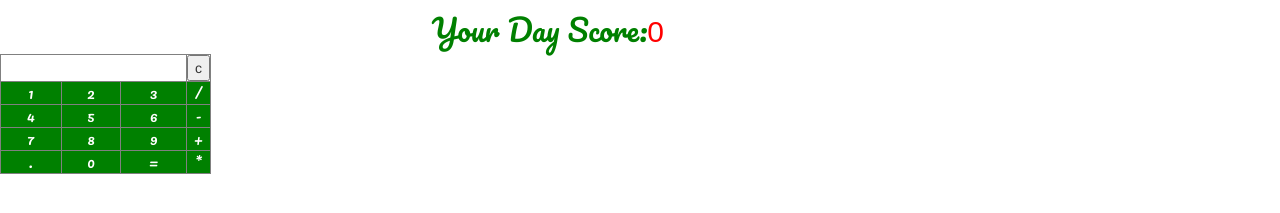
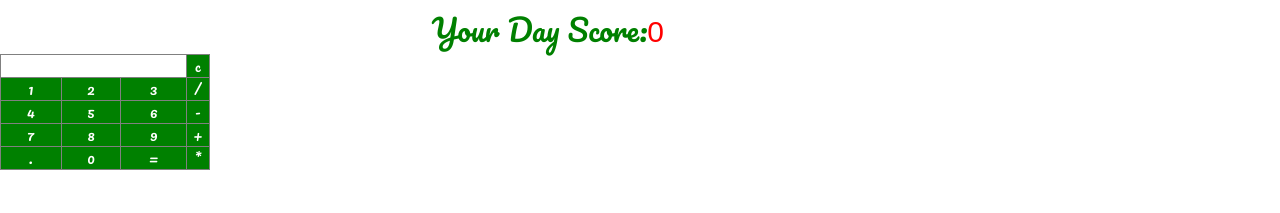
Before and after one commit to laxmanvanakalla/timometer, a plain HTML site: page index.html in a window 1280 px wide. Shown: the part 561-774 px from the top of the page. Drawn offline with nearby package versions, Linux system fonts and the light colour scheme; a web font is replaced by a local one.

Commit message:
Update index.html

```diff
--- a/index.html
+++ b/index.html
@@ -41,9 +41,9 @@
          <tr>
             <td colspan="3"><input type="text" id="result"/></td>
             <!-- clr() function will call clr to clear all value -->
-            <td><input type="button" value="c" onclick="clr()"/> </td>
+            <td><input type="button" value="c" class="numbut" onclick="clr()"/> </td>
          </tr>
-         <tr>
+         <tr class="slidbut" >
             <!-- create button and assign value to each button -->
             <!-- dis("1") will call function dis to display value -->
             <td><input type="button" class="numbut" value="1" onclick="dis('1')"/> </td>
@@ -51,19 +51,19 @@
             <td><input type="button" value="3" class="numbut" onclick="dis('3')"/> </td>
             <td><input type="button" value="/" class="numbut" onclick="dis('/')"/> </td>
          </tr>
-         <tr>
+         <tr class="slidbut" >
             <td><input type="button" value="4" class="numbut" onclick="dis('4')"/> </td>
             <td><input type="button" value="5" class="numbut" onclick="dis('5')"/> </td>
             <td><input type="button" value="6" class="numbut"  onclick="dis('6')"/> </td>
             <td><input type="button" value="-" class="numbut" onclick="dis('-')"/> </td>
          </tr>
-         <tr>
+         <tr class="slidbut">
             <td><input type="button" value="7" class="numbut" onclick="dis('7')"/> </td>
             <td><input type="button" value="8" class="numbut" onclick="dis('8')"/> </td>
             <td><input type="button" value="9" class="numbut" onclick="dis('9')"/> </td>
             <td><input type="button" value="+"  class="numbut" onclick="dis('+')"/> </td>
          </tr>
-         <tr>
+         <tr class="slidbut">
             <td><input type="button" value="."  class="numbut" onclick="dis('.')"/> </td>
             <td><input type="button" value="0"  class="numbut" onclick="dis('0')"/> </td>
             <!-- solve function call function solve to evaluate value -->
@@ -153,6 +153,7 @@ input{
          function clr()
          {
              document.getElementById("result").value = ""
+		 $("slidbut").slideToggle();
          }
 	//end calculator
 	var m=["ut1","ut2","ut3","ut4","ut5","ut6","ut7","ut8","ut9","ut10","ut11","ut12","ut13","ut14","ut15","ut16","ut17","ut18","ut19","ut20","ut21","ut22","ut23","ut24"];
```
